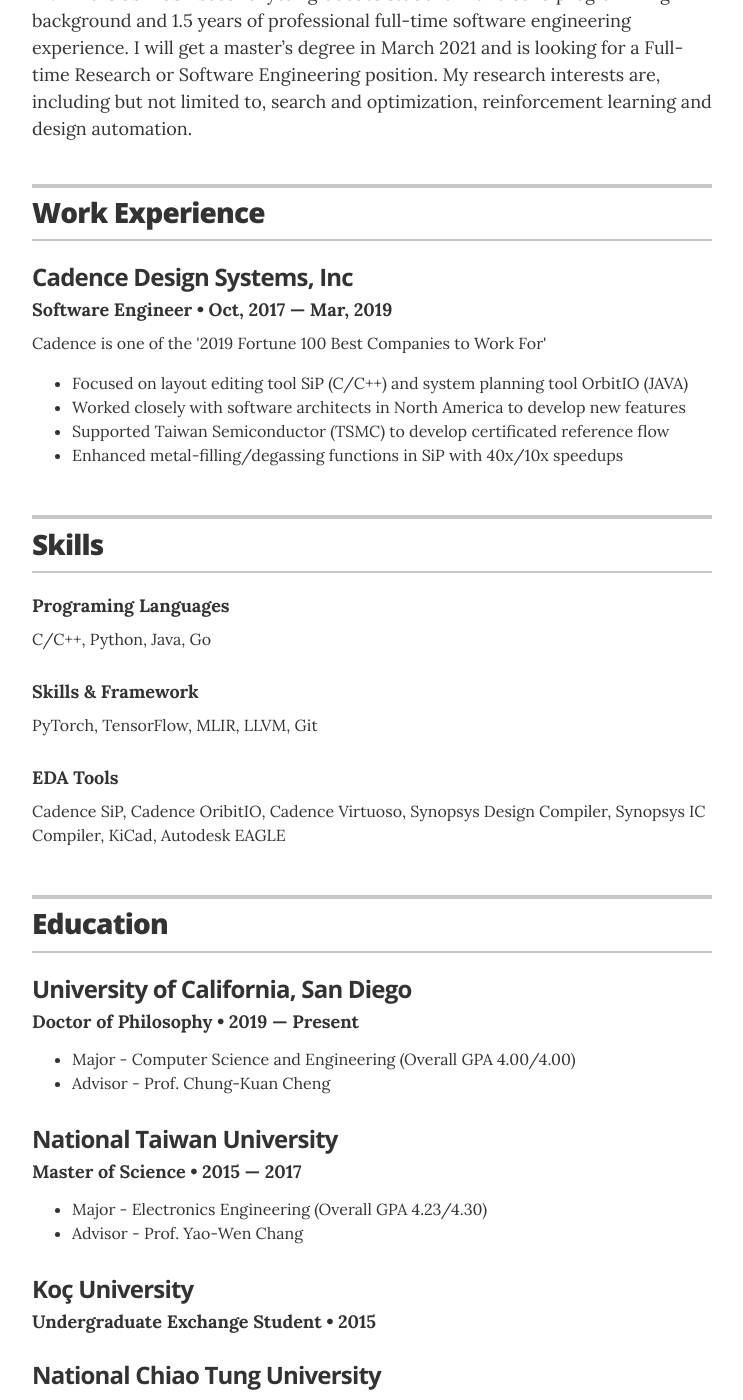
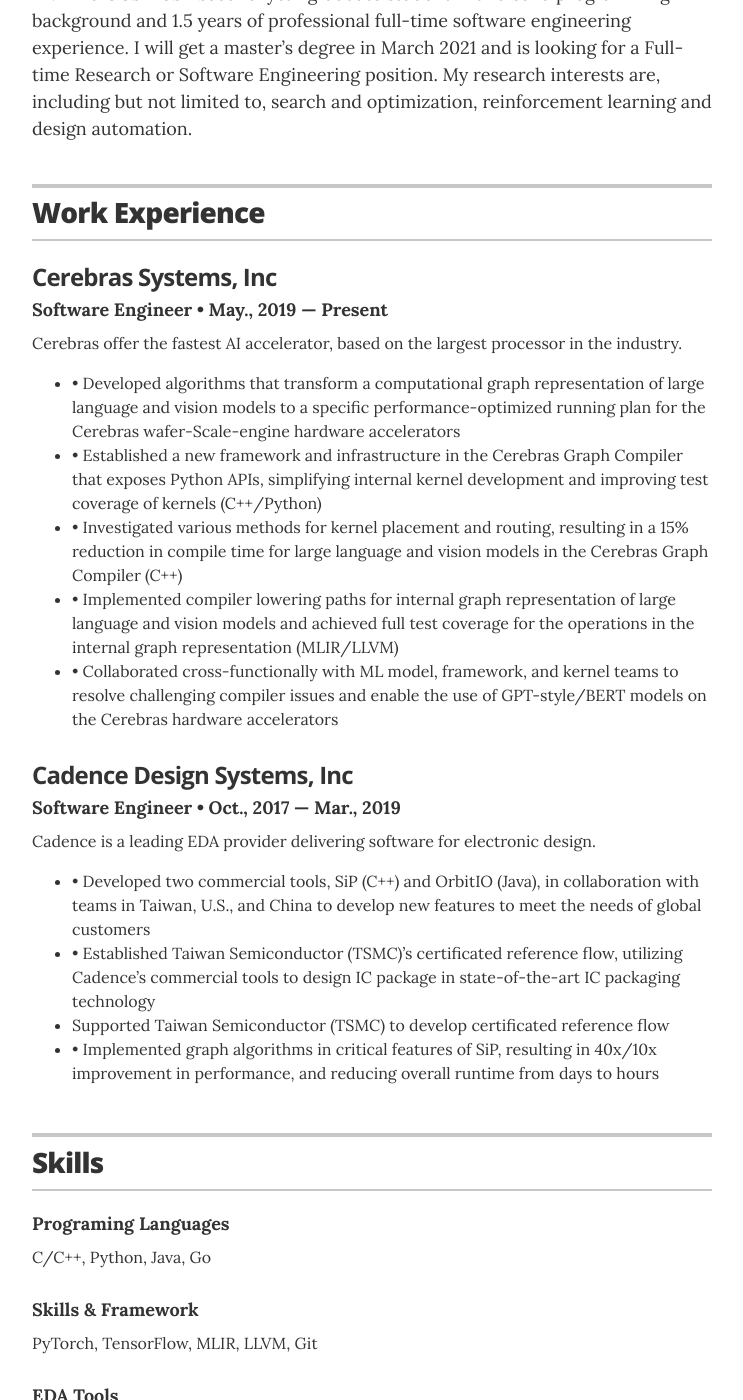
Before and after one commit to jamestclin/jamestclin.github.io, a Jekyll site: the page built from index.html, in a window 1280 px wide and 1400 px high, scrolled down 346 px. Shown: the whole window, without its empty margins (268-1011 px from the left). Built offline with Jekyll 4.4.1, drawn with Linux system fonts in a browser that asks for light colours.

Commit message:
Update experience.yml

```diff
--- a/_data/experience.yml
+++ b/_data/experience.yml
@@ -1,5 +1,10 @@
 # Jobs
+- company: Cerebras Systems, Inc
+  position: Software Engineer
+  duration: May., 2019 &mdash; Present
+  summary: Cerebras offer the fastest AI accelerator, based on the largest processor in the industry. <ul class="resume-item-list"><li>•	Developed algorithms that transform a computational graph representation of large language and vision models to a specific performance-optimized running plan for the Cerebras wafer-Scale-engine hardware accelerators</li><li>•	Established a new framework and infrastructure in the Cerebras Graph Compiler that exposes Python APIs, simplifying internal kernel development and improving test coverage of kernels (C++/Python)</li><li>•	Investigated various methods for kernel placement and routing, resulting in a 15% reduction in compile time for large language and vision models in the Cerebras Graph Compiler (C++)</li><li>•	Implemented compiler lowering paths for internal graph representation of large language and vision models and achieved full test coverage for the operations in the internal graph representation (MLIR/LLVM)</li><li>•	Collaborated cross-functionally with ML model, framework, and kernel teams to resolve challenging compiler issues and enable the use of GPT-style/BERT models on the Cerebras hardware accelerators</li></ul>
+
 - company: Cadence Design Systems, Inc
   position: Software Engineer
-  duration: Oct, 2017 &mdash; Mar, 2019
-  summary: Cadence is one of the '2019 Fortune 100 Best Companies to Work For' <ul class="resume-item-list"><li>Focused on layout editing tool SiP (C/C++) and system planning tool OrbitIO (JAVA)</li><li>Worked closely with software architects in North America to develop new features</li><li>Supported Taiwan Semiconductor (TSMC) to develop certificated reference flow</li><li>Enhanced metal-filling/degassing functions in SiP with 40x/10x speedups</li></ul>
+  duration: Oct., 2017 &mdash; Mar., 2019
+  summary: Cadence is a leading EDA provider delivering software for electronic design. <ul class="resume-item-list"><li>•	Developed two commercial tools, SiP (C++) and OrbitIO (Java), in collaboration with teams in Taiwan, U.S., and China to develop new features to meet the needs of global customers</li><li>•	Established Taiwan Semiconductor (TSMC)’s certificated reference flow, utilizing Cadence’s commercial tools to design IC package in state-of-the-art IC packaging technology</li><li>Supported Taiwan Semiconductor (TSMC) to develop certificated reference flow</li><li>•	Implemented graph algorithms in critical features of SiP, resulting in 40x/10x improvement in performance, and reducing overall runtime from days to hours</li></ul>
```
